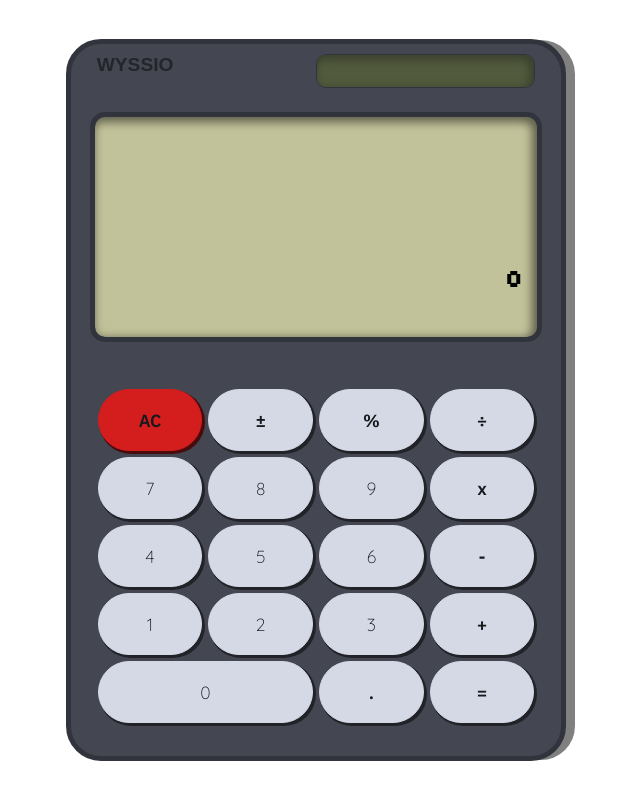
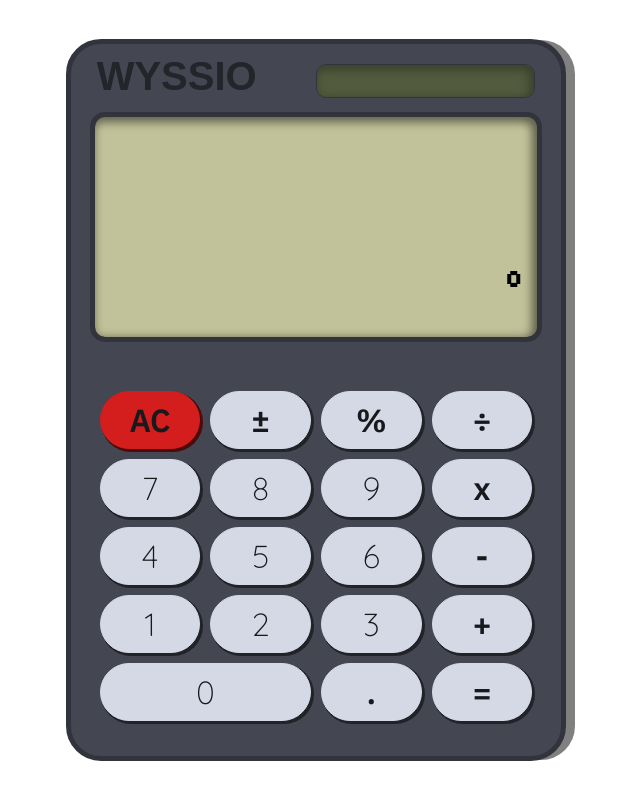
Before and after one commit to MWyssy/calculator-app, a React (Vite) app: page / in a window 1280 px wide. Shown: the whole page, without its empty margins (324-964 px from the left). Built offline with nearby package versions, Linux system fonts and the light colour scheme; a web font is replaced by a local one.

Commit message:
adjust responsiveness

```diff
--- a/src/App.css
+++ b/src/App.css
@@ -49,6 +49,24 @@
     padding: 2px;
   }
 }
+
+@media (min-height: 650px) {
+  #root {
+    height: 83vh;
+
+  }
+  #solar-bar {
+    margin-top: 10px;
+  }
+  #name {
+    margin-top: 0;
+    font-size: 2.5rem;
+  }
+  #top {
+    padding: 2px;
+  }
+}
+
 @media (orientation: portrait) {
   #root {
     height: 125vw;
--- a/src/components/Numpad.css
+++ b/src/components/Numpad.css
@@ -7,7 +7,7 @@
 }
 
 .numpad-button {
-    margin: 5px;
+    margin: 10px;
     box-shadow: 2px 2px 0px 1px rgb(33, 35, 41);
     background-color: rgb(213, 217, 230);
     border: rgb(213, 217, 230) 1px solid;
@@ -52,6 +52,13 @@
     }
 }
 
+@media (min-height: 650px) {
+    .numpad-button {
+        margin: 5px;
+        font-size: 2rem;
+    }
+}
+
 @media (orientation: portrait) {
     .numpad-button {
         margin: 5px;
@@ -65,7 +72,7 @@
 
 @media (min-height: 1080px) {
     .numpad-button {
-        margin: 8px;
+        margin: 10px;
         font-size: 3rem;
     }
 }
```
